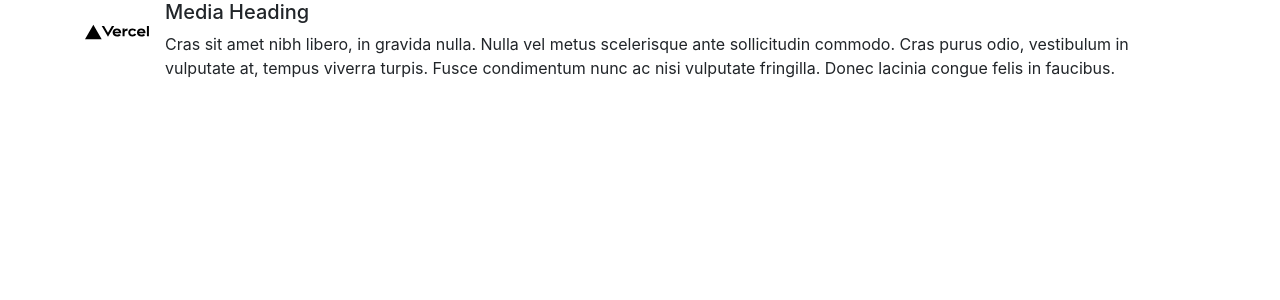
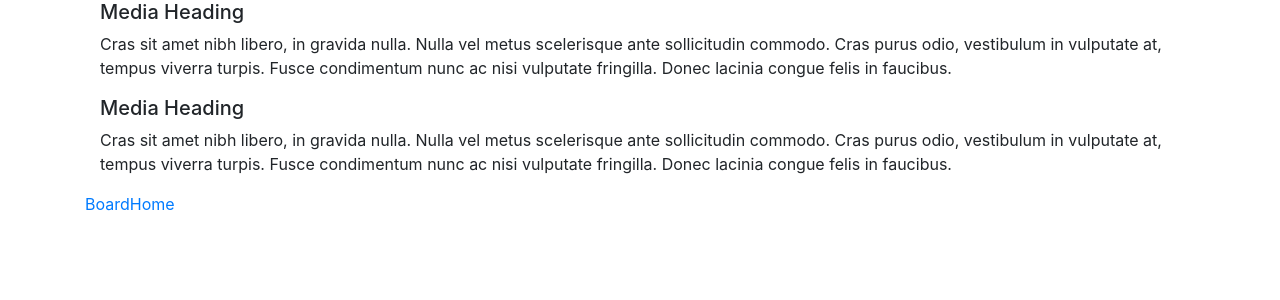
Before and after one commit to mohamedeliwa/guestbook-client, a Next.js app: page /board in a window 1280 px wide. Shown: the top 300 px of the page. Built offline with nearby package versions, Linux system fonts and the light colour scheme.

Commit message:
some files added to the structure of the project

```diff
--- /dev/null
+++ b/components/Message.js
@@ -0,0 +1,34 @@
+import { Container, Media } from "react-bootstrap";
+import styles from "../styles/Message.module.css";
+
+const Message = () => {
+  return (
+    <Container>
+      <Media>
+        <Media.Body>
+          <h5>Media Heading</h5>
+          <p>
+            Cras sit amet nibh libero, in gravida nulla. Nulla vel metus
+            scelerisque ante sollicitudin commodo. Cras purus odio, vestibulum
+            in vulputate at, tempus viverra turpis. Fusce condimentum nunc ac
+            nisi vulputate fringilla. Donec lacinia congue felis in faucibus.
+          </p>
+          <Media>
+            <Media.Body>
+              <h5>Media Heading</h5>
+              <p>
+                Cras sit amet nibh libero, in gravida nulla. Nulla vel metus
+                scelerisque ante sollicitudin commodo. Cras purus odio,
+                vestibulum in vulputate at, tempus viverra turpis. Fusce
+                condimentum nunc ac nisi vulputate fringilla. Donec lacinia
+                congue felis in faucibus.
+              </p>
+            </Media.Body>
+          </Media>
+        </Media.Body>
+      </Media>
+    </Container>
+  );
+};
+
+export default Message;
--- a/pages/board.js
+++ b/pages/board.js
@@ -1,26 +1,12 @@
 import { Container, Media } from "react-bootstrap";
+import Message from "../components/Message";
 
 const Board = () => {
   return (
     <Container>
-      <Media>
-        <img
-          width={64}
-          height={64}
-          className="mr-3"
-          src="/vercel.svg"
-          alt="Generic placeholder"
-        />
-        <Media.Body>
-          <h5>Media Heading</h5>
-          <p>
-            Cras sit amet nibh libero, in gravida nulla. Nulla vel metus
-            scelerisque ante sollicitudin commodo. Cras purus odio, vestibulum
-            in vulputate at, tempus viverra turpis. Fusce condimentum nunc ac
-            nisi vulputate fringilla. Donec lacinia congue felis in faucibus.
-          </p>
-        </Media.Body>
-      </Media>
+      <Message />
+      <a href="/board">Board</a>
+      <a href="/">Home</a>
     </Container>
   );
 };
```
Also changed, not shown: pages/message.js (added), styles/Message.module.css (added).
